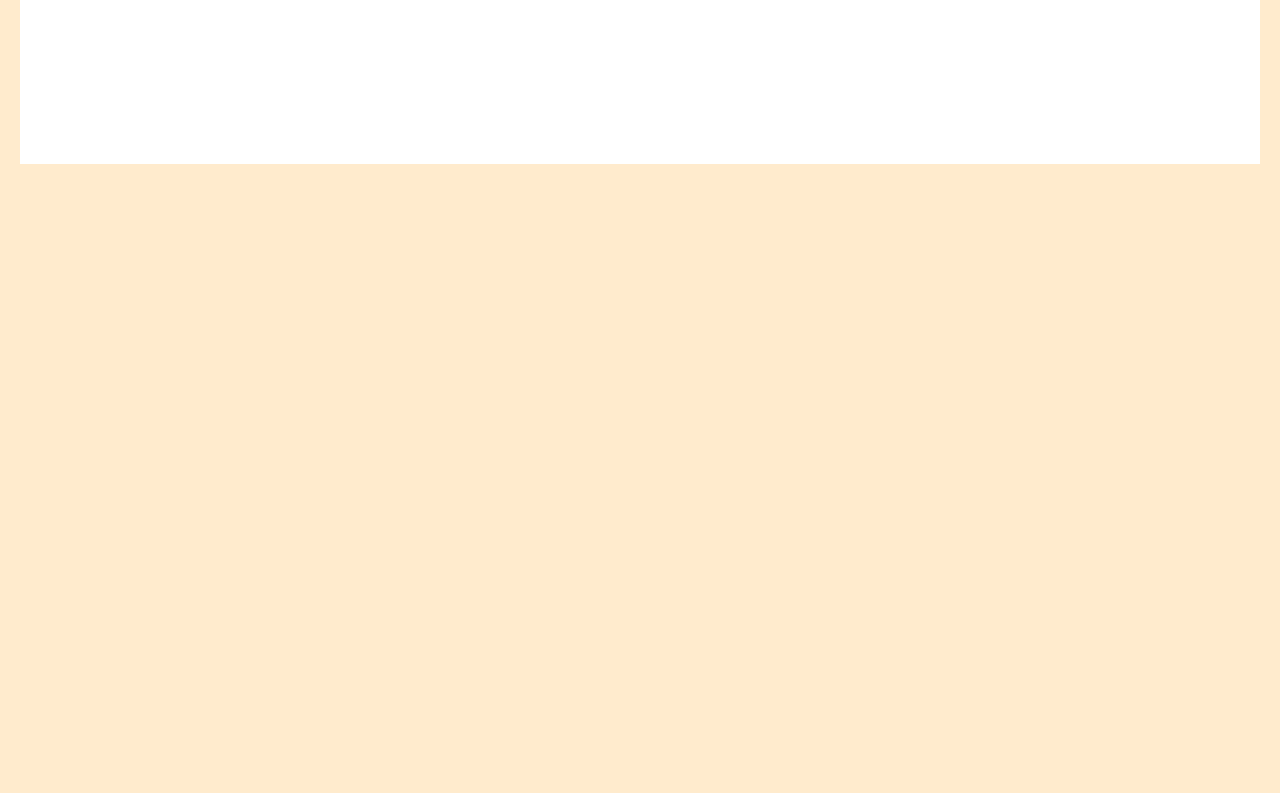
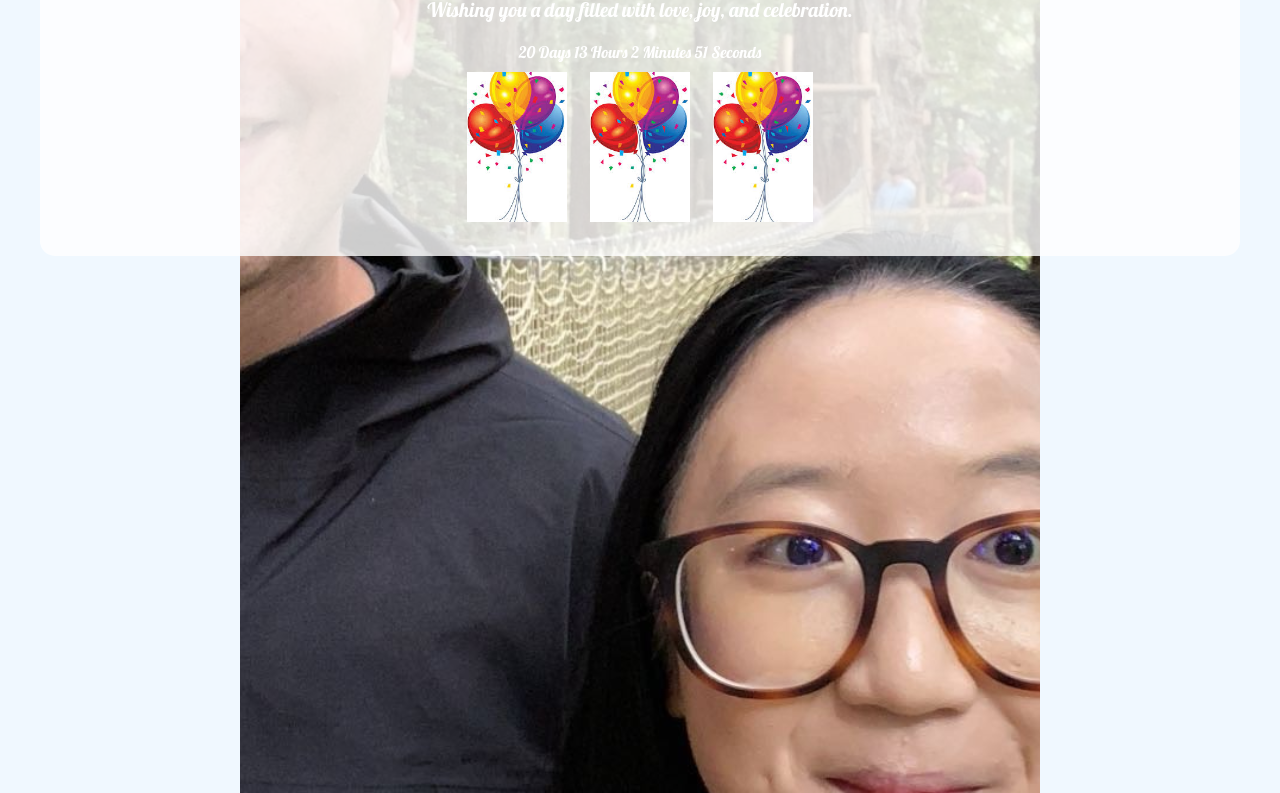
Before and after one commit to QILINXIE02/BirthdayGreetingPage, a plain HTML site: page index.html in a window 1280 px wide. Shown: the part 314-1107 px from the top of the page. Before the commit the page ends 800 px from the top, so only its background shows below. Drawn offline with Linux system fonts and the light colour scheme.

Commit message:
added newgreetingpage

```diff
--- a/index.html
+++ b/index.html
@@ -6,7 +6,6 @@
   <title>Birthday Greeting</title>
   <link rel="stylesheet" href="styles.css">
   <link href="https://fonts.googleapis.com/css2?family=Lobster&display=swap" rel="stylesheet">
-
 </head>
 <body>
   <div class="container">
@@ -14,6 +13,7 @@
     <div class="content">
       <h1>Happy Birthday!</h1>
       <p>Wishing you a day filled with love, joy, and celebration.</p>
+      <div id="countdown"></div> <!-- Added countdown section -->
       <div class="balloons">
         <div class="balloon" id="balloon1"></div>
         <div class="balloon" id="balloon2"></div>
--- /dev/null
+++ b/scripts.js
@@ -0,0 +1,54 @@
+// scripts.js
+
+// Countdown Timer
+function updateCountdown() {
+  const countdownElement = document.getElementById('countdown');
+
+  // Check if countdownElement is found
+  if (!countdownElement) {
+    console.error('Element with ID "countdown" not found.');
+    return;
+  }
+
+  const targetDate = new Date('2024-08-27T00:00:00-07:00'); // Target date in Pacific Time
+  const now = new Date();
+  const timeDiff = targetDate - now;
+
+  if (timeDiff <= 0) {
+    countdownElement.innerHTML = 'The event has started!';
+    clearInterval(countdownInterval);
+    return;
+  }
+
+  const days = Math.floor(timeDiff / (1000 * 60 * 60 * 24));
+  const hours = Math.floor((timeDiff % (1000 * 60 * 60 * 24)) / (1000 * 60 * 60));
+  const minutes = Math.floor((timeDiff % (1000 * 60 * 60)) / (1000 * 60));
+  const seconds = Math.floor((timeDiff % (1000 * 60)) / 1000);
+
+  countdownElement.innerHTML = `
+    ${days} Days ${hours} Hours ${minutes} Minutes ${seconds} Seconds
+  `;
+}
+
+// Update the countdown every second
+const countdownInterval = setInterval(updateCountdown, 1000);
+
+// Balloon Click Event
+document.querySelectorAll('.balloon').forEach(balloon => {
+  balloon.addEventListener('click', () => {
+    document.querySelector('h1').style.color = getRandomColor();
+  });
+});
+
+// Function to generate a random color
+function getRandomColor() {
+  const letters = '0123456789ABCDEF';
+  let color = '#';
+  for (let i = 0; i < 6; i++) {
+    color += letters[Math.floor(Math.random() * 16)];
+  }
+  return color;
+}
+
+// Initial countdown update
+updateCountdown();
--- a/styles.css
+++ b/styles.css
@@ -1,118 +1,91 @@
-/* styles.css */
+/* Reset default margins and paddings */
+* {
+  margin: 0;
+  padding: 0;
+  box-sizing: border-box;
+}
+
 body {
+  font-family: 'Lobster', cursive;
+  background-color: #f0f8ff;
+  color: #333;
+  display: flex;
+  justify-content: center;
+  align-items: center;
+  min-height: 100vh;
   margin: 0;
-  font-family: 'Lobster', cursive;
-  background-color: #ffebcd;
-  overflow: hidden;
 }
 
 .container {
   position: relative;
-  height: 100vh;
-  overflow: hidden;
+  text-align: center;
+  color: #fff;
+  width: 100%;
+  max-width: 1200px; /* Adjust to your preferred width */
+  margin: 0 auto;
 }
 
+/* Styles for the background image container */
 .parallax {
+  background-image: url('background.jpg');
+  width: 100%;
+  height: 100vh; /* Full viewport height */
+  background-position: center;
+  background-repeat: no-repeat;
+  background-size: cover;
+  transform: rotate(-90deg); /* Rotate 90 degrees counterclockwise */
+  transform-origin: center center;
   position: absolute;
   top: 0;
   left: 0;
-  width: 100%;
-  height: 100%;
-  background-image: url('background.jpg');
-  background-attachment: fixed;
-  background-size: cover;
-  background-position: center;
   z-index: -1;
 }
 
-.content {
-  text-align: center;
-  color: #ff1493;
-  padding: 20px;
+/* Styles for balloon images */
+.balloon {
+  width: 100px;
+  height: 150px;
+  background: url('balloon.png') no-repeat center center;
+  background-size: cover;
+  display: inline-block;
+  margin: 10px;
+  cursor: pointer;
 }
 
-h1 {
-  font-size: 3rem;
-  margin: 20px 0;
-  color: #ff69b4;
+/* Styling for content */
+.content {
+  position: relative;
+  z-index: 2;
+  padding: 20px;
+  border-radius: 15px;
+  background: rgba(255, 255, 255, 0.8); /* Slightly opaque background for contrast */
 }
 
-p {
-  font-size: 1.5rem;
+/* Heading styling */
+h1 {
+  font-size: 2.5rem; /* Consistent font size */
   color: #ff1493;
+  margin-bottom: 10px;
 }
 
-.balloons {
-  position: relative;
-  height: 300px;
+/* Paragraph styling */
+p {
+  font-size: 1.25rem; /* Slightly smaller than heading */
+  margin-bottom: 20px;
 }
 
-.balloon {
-  position: absolute;
-  width: 80px;
-  height: 120px;
-  background-color: #ff69b4;
-  border-radius: 50% 50% 0 0;
-  box-shadow: 0 0 0 5px #fff inset;
+/* Ensure responsiveness */
+@media (max-width: 768px) {
+  .balloon {
+    width: 80px;
+    height: 120px;
+  }
+
+  h1 {
+    font-size: 2rem;
+  }
+
+  p {
+    font-size: 1rem;
+  }
 }
-
-#balloon1 {
-  left: 10%;
-  animation: float 4s infinite;
-}
-
-#balloon2 {
-  left: 40%;
-  animation: float 6s infinite;
-}
-
-#balloon3 {
-  left: 70%;
-  animation: float 5s infinite;
-}
-
-@keyframes float {
-  0% { transform: translateY(0); }
-  50% { transform: translateY(-100px); }
-  100% { transform: translateY(0); }
-}
-
-.balloon:before {
-  content: '';
-  position: absolute;
-  bottom: 0;
-  left: 50%;
-  width: 2px;
-  height: 80px;
-  background-color: #ff1493;
-  transform: translateX(-50%);
-}
-
-body {
-  background-color: #ffebcd; /* Blanched Almond */
-}
-
-h1 {
-  color: #ff69b4; /* Hot Pink */
-}
-
-p {
-  color: #ff1493; /* Deep Pink */
-}
-
-.balloons {
-  background-color: #fff; /* White */
-}
-
-.parallax {
-  position: absolute;
-  top: 0;
-  left: 0;
-  width: 100%;
-  height: 100vh;
-  background-image: url('background.jpg');
-  background-attachment: fixed;
-  background-size: cover;
-  background-position: center;
-  z-index: -1;
-}
```
Also changed, not shown: script.js (deleted, +0 -44 lines), background.jpg (added), balloon.png (added).
